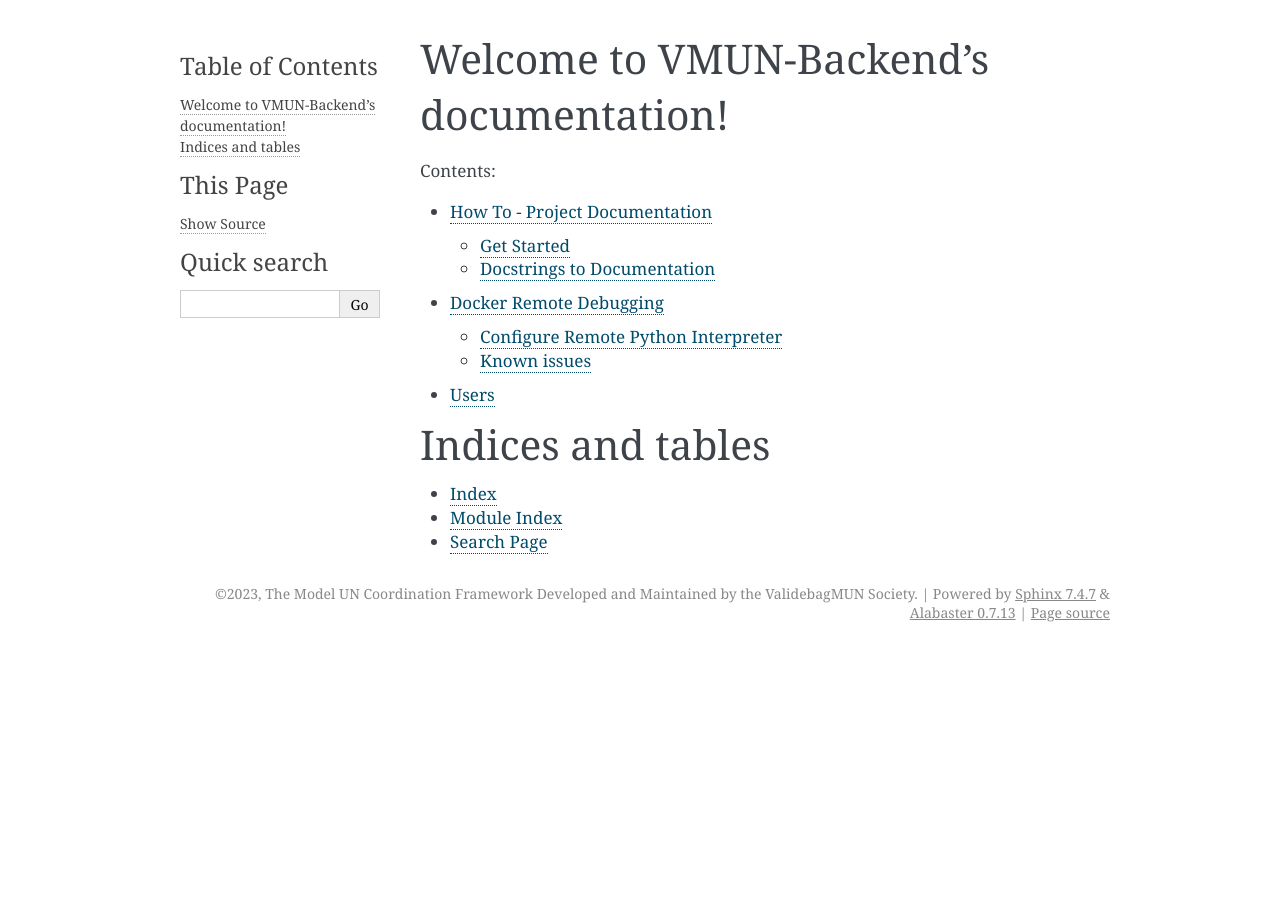
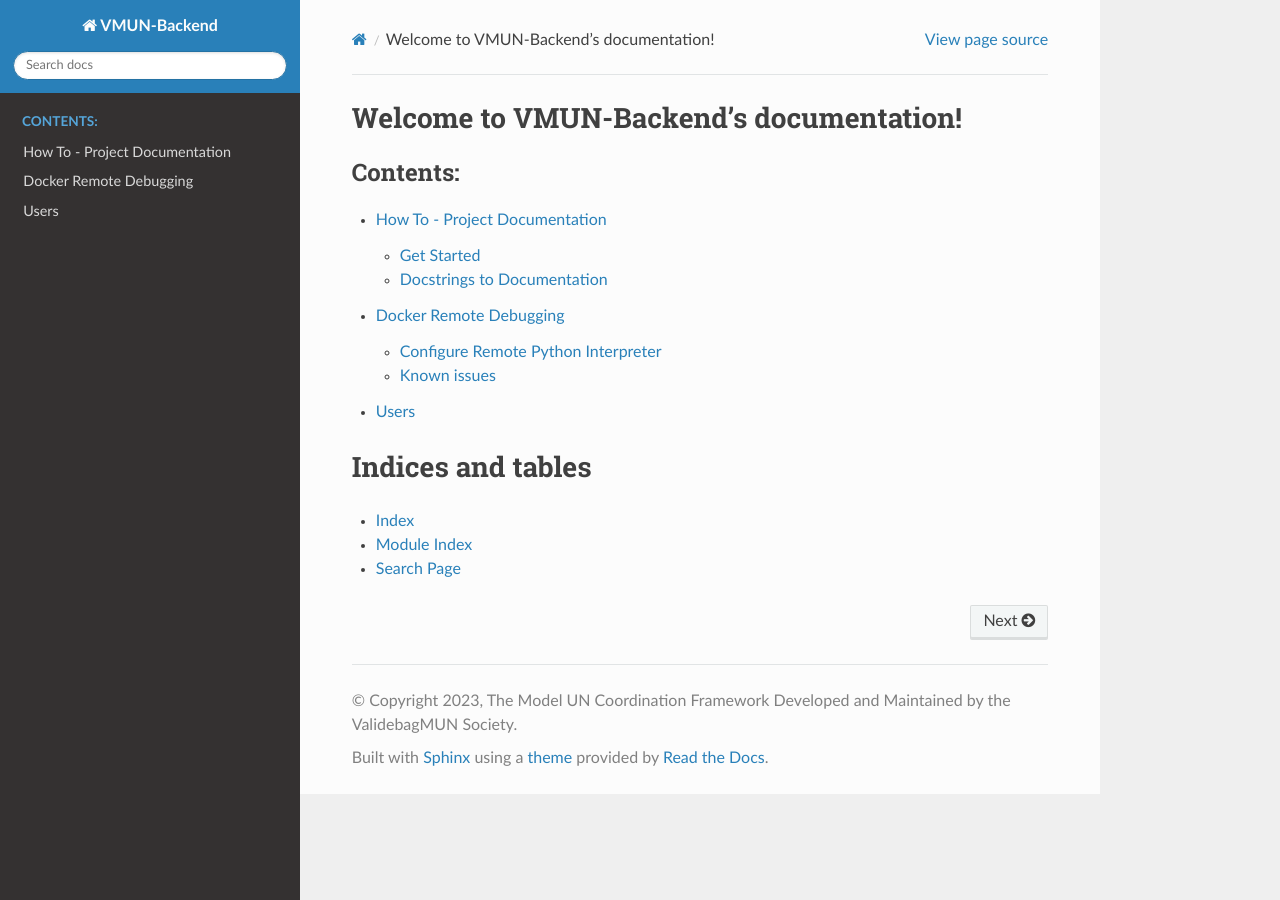
Before and after one commit to ValidebagMUN/VMUN-Backend, a Sphinx documentation site: the page built from docs/index.rst, in a window 1280 px wide. Built offline with Sphinx 7.4.7 and the Read the Docs theme 2.0.0, drawn with Linux system fonts in a browser that asks for light colours.

Commit message:
style(docs): change sphinx theme to ReadTheDocs

```diff
--- a/docs/conf.py
+++ b/docs/conf.py
@@ -40,6 +40,7 @@
 extensions = [
     "sphinx.ext.autodoc",
     "sphinx.ext.napoleon",
+    "sphinx_rtd_theme",
 ]
 
 # Add any paths that contain templates here, relative to this directory.
@@ -55,7 +56,7 @@
 # The theme to use for HTML and HTML Help pages.  See the documentation for
 # a list of builtin themes.
 #
-html_theme = "alabaster"
+html_theme = "sphinx_rtd_theme"
 
 # Add any paths that contain custom static files (such as style sheets) here,
 # relative to this directory. They are copied after the builtin static files,
```
Also changed, not shown: 3 other files.
